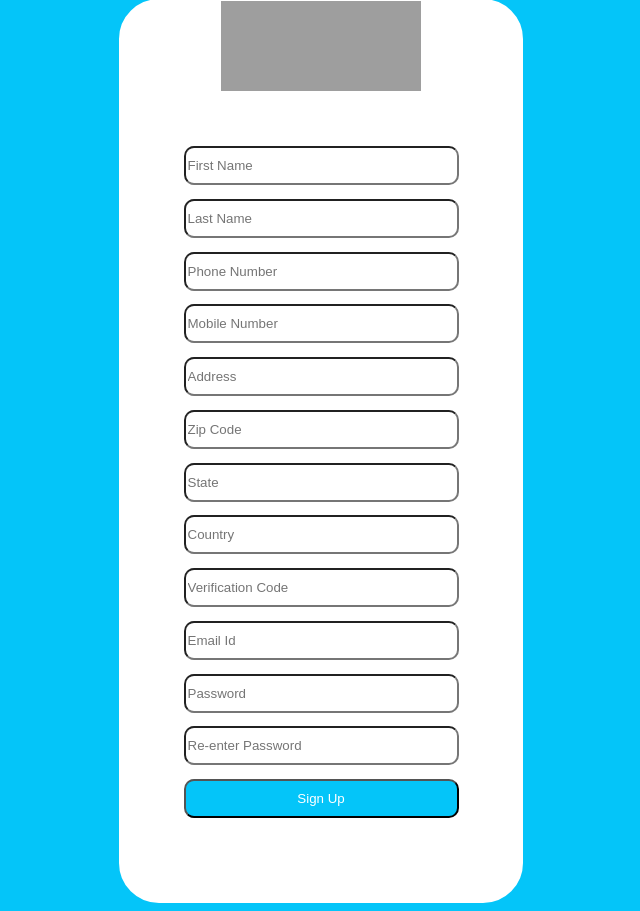
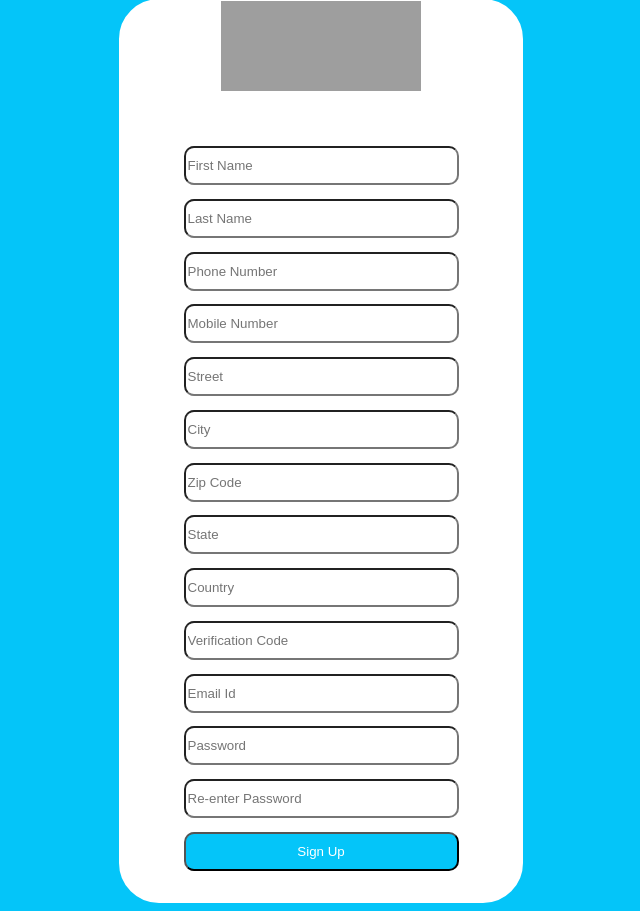
Before and after one commit to aishwaryabhataress123/Salesforce-Org, a PHP site: page /signup.php in a window 1280 px wide. Shown: the part 51-962 px from the top of the page, without its empty margins (319-959 px from the left). Run offline with PHP 8.4, Linux system fonts and the light colour scheme; grey boxes are pictures that could not be loaded.

Commit message:
Update signup.php

```diff
--- a/signup.php
+++ b/signup.php
@@ -48,7 +48,8 @@
 			<input type="text" name="lastname" placeholder="Last Name" class="credentials" style="margin-top:5%;">
 			<input type="number" name="phonenumber" placeholder="Phone Number" class="credentials" style="margin-top:5%;">
 			<input type="number" name="mobilenumber" placeholder="Mobile Number" class="credentials" style="margin-top:5%;">
-				<input type="textarea" name="address" placeholder="Address" class="credentials" style="margin-top:5%;">
+			<input type="text" name="street" placeholder="Street" class="credentials" style="margin-top:5%;">
+			<input type="text" name="city" placeholder="City" class="credentials" style="margin-top:5%;">
 			<input type="number" name="zipcode" placeholder="Zip Code" class="credentials" style="margin-top:5%;">
 			<input type="text" name="state" placeholder="State" class="credentials" style="margin-top:5%;">
 			<input type="text" name="country" placeholder="Country" class="credentials" style="margin-top:5%;">
@@ -56,8 +57,8 @@
 			<input type="text" name="emailid" placeholder="Email Id" class="credentials" style="margin-top:5%;">
 			<input type="password" name="password" placeholder="Password" class="credentials" style=" margin-top:5%;">
 			<input type="password" name="repassword" placeholder="Re-enter Password" class="credentials" style=" margin-top:5%;">
-				<form action="index.php">
-					<button type="submit" name="submit" class="credentials" style="margin-top:5%; text-align:center; background-color:#04C5F9; color:white;"> Sign Up </button>
+			<form action="signin.php">
+				<button type="submit" name="submit" class="credentials" action="signin.php" style="margin-top:5%; text-align:center; background-color:#04C5F9; color:white;"> Sign Up </button>
 			</form>
 		</div>
 	</div>
```
Lines whose indentation alone changed are shown as unchanged.
